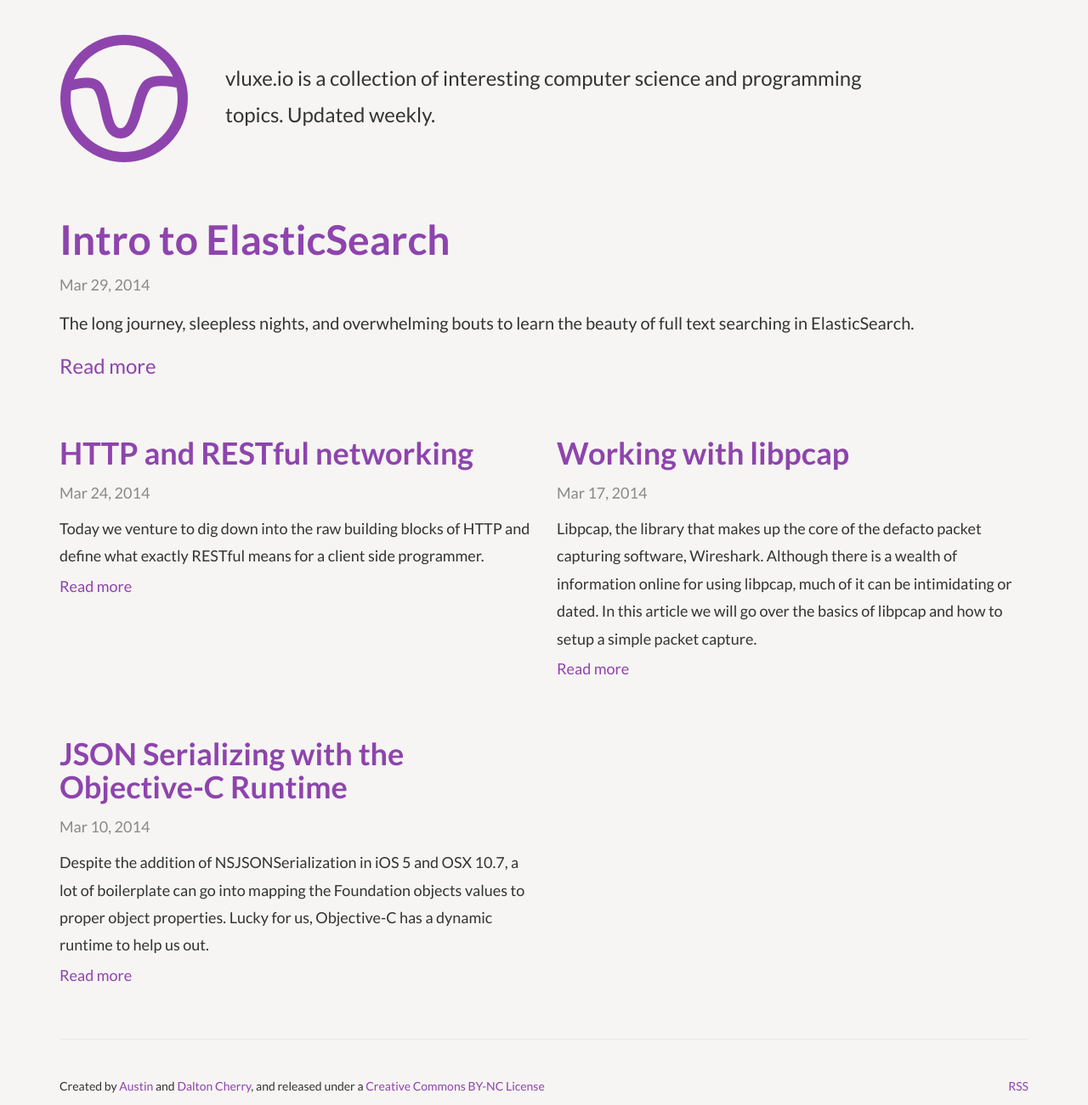
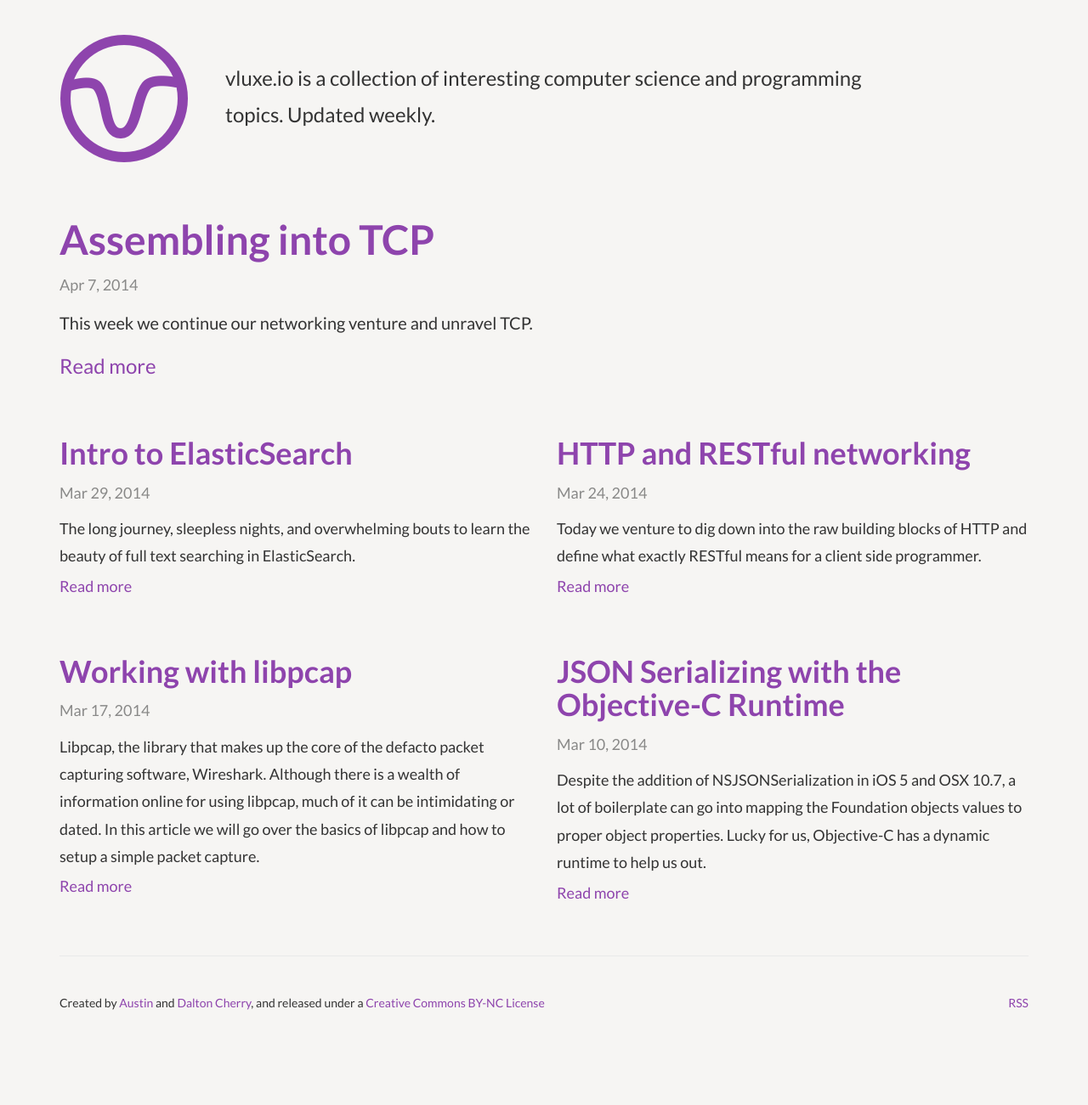
Before and after one commit to BasementKrew/revelation.io, a Jekyll site: the page built from index.html, in a window 1280 px wide. Shown: the whole page at 85% size. Built offline with Jekyll 4.4.1, drawn with Linux system fonts in a browser that asks for light colours; Markdown is read by kramdown in place of the engine named in the settings; after the commit the page ends 1204 px from its top, so only the background shows below that; some of the changed lines change nothing that is shown.

Commit message:
add TCP article

````diff
--- a/_posts/2014-03-24-HTTP-REST-networking.markdown
+++ b/_posts/2014-03-24-HTTP-REST-networking.markdown
@@ -11,7 +11,7 @@
 
 Let's start by getting some terms defined. HTTP is defined as the "Hypertext Transfer Protocol". It is the core of how we communicate on the web today. In fact you had to use HTTP to read this article right now. REST is defined as "Representational state transfer". It is a design pattern for HTTP 1.1 and how to use it efficiently. REST is a way to use HTTP to maximize the use of the HTTP protocol. Before we dig to deep into REST let's step back and take a deeper look at HTTP.
 
-HTTP is build on the TCP (Transmission Control Protocol). Without diving to deep into TCP (we will do that in a week or two), it provides a reliable, ordered connection. This means it guarantees that we will receive or more specifically know, if we have received all the data sent. A great analogy of this is when buying items from a store (like groceries, a cup of noodles, or the latest Apple products). When you finish your purchase, you are given a receipt with an itemized breakdown of what you bought. This allows you to guarantee you got everything you purchased. The same thing exist in TCP. It makes sure we got all the data we requested. If not, we would be missing pieces of our web page (which might make this article tough to understand otherwise!)
+HTTP is build on the TCP (Transmission Control Protocol). Without diving to deep into TCP (we will do that in a [week or two](TCP-networking.html)), it provides a reliable, ordered connection. This means it guarantees that we will receive or more specifically know, if we have received all the data sent. A great analogy of this is when buying items from a store (like groceries, a cup of noodles, or the latest Apple products). When you finish your purchase, you are given a receipt with an itemized breakdown of what you bought. This allows you to guarantee you got everything you purchased. The same thing exist in TCP. It makes sure we got all the data we requested. If not, we would be missing pieces of our web page (which might make this article tough to understand otherwise!)
 
 Now that we got our bases covered, let's dig into the meat of HTTP. Here is an example of a common outgoing HTTP packet.
 
--- /dev/null
+++ b/_posts/2014-04-07-TCP-networking.markdown
@@ -0,0 +1,69 @@
+---
+layout: post
+title:  "Assembling into TCP"
+date:   2014-04-07 08:00:00
+author: "<a href='http://daltoniam.com'>Dalton Cherry</a>"
+summary: "This week we continue our networking venture and unravel TCP."
+tags: TCP, networking, packets, segments, HTTP
+---
+
+As promised from the [HTTP article](HTTP-REST-networking.html), we continue our digging into TCP. For a quick refresher, TCP stands for "Transmission Control Protocol". It is the core of networking done today and is by far the most popular protocol. Why is TCP so popular? Let's find out!
+
+First off, let's start out with how a TCP Packet is structured:
+
+```
+Ethernet Header
+IP Header
+TCP header
+TCP Payload (which can be whatever is needed, e.g. HTTP content)
+```
+
+When working with packets, most packet libraries(like libpcap) just return a char* buffer (for the readers that aren't C people, this means an array to some bytes). This means each header is literally aligned right next to the other one. At first this seems crazy, why would anyone want to work content like this? Packets are created in layers as we can see above. Ethernet builds the base, then IP then TCP. We can easily swap out each layer for our needs (e.g. IPv4 or IPv6) and does not change the way our buffer is returned to us. The important take away here is that packets headers are aligned in very specific ways to keep their size compact and flexible, and TCP is no exception.
+
+Now that we outlined a TCP structure, let's go briefly over each layer of the packet. Ethernet is the base of the packet. This contains the source and destination mac addresses as well as the type of protocol that comes next (usually IPv4 or IPv6). The Ethernet header is a fixed size and always includes this data. Next comes the IP header. This varies on what it includes, depending on if it is IPv4 or IPv6. While the content is in different formats, it always includes a source and destination IP address, as well as a total size of the packet. It is important to note that both Ethernet and IP are considered "unreliable" protocols. This means the packets sent are not guaranteed to make it to their destination. TCP fixes this through some amazing wizardry that we outline below.
+
+TCP is considered a "reliable" protocol. This means packets are guaranteed to make it to their destination. At this point your are probably wondering "wait, how can an reliable be built off an unreliable one and all of sudden always make it to their destination?". This is what makes TCP so unique. It does not actually have the power to make force the packet to make it to its destination (that would be some true computer wizardry). Instead it verifies that packets arrive in order and are resent if lost in transmission. Think of it in this analogy. You go and buy some items from the store (like groceries, a cup of noodles, or the latest Apple products). When you finish your purchase, you are given a receipt with an itemized breakdown of what you bought. This allows you to guarantee you got everything you purchased and nothing was missed. The same thing exist in TCP. It has several fields to ensure the right packet sent is the one received.
+
+Alrighty, so now we have a high level view of how a TCP packet is built. Let's break down the TCP header itself.
+
+
+```
+srcPort
+dstPort
+sequence
+acknowledgement
+flags
+offset
+window
+checksum
+urgentPointer
+payload
+```
+
+Boy oh boy, that is quite a few fields! Most of these fields are used for validation and to make the packet reliable. We will go over each field briefly and highlight the most important details. If you are interested in reading a more in depth description of these fields I recommend checking out the wikipedia article on it [here](http://en.wikipedia.org/wiki/Transmission_Control_Protocol).
+
+`srcPort` and `dstPort` are the application ports to use. This is unique for every application. A well know example is port 80 is used for most web traffic. While the client's port varies it's port out to the web server, the web server is always listening on port 80. This makes complete sense, the server listens on the same port so we always know how to get there and the client picks a random port to use for itself, thus allowing multiple port 80 requests to go out at the same time (which is really good, else loading stuff would be super slow).
+
+Before we get into any of the other fields, it is important to know that TCP is "connection oriented". This means it has a direct handshake and exchange with a specific server. It sends a value to start the exchange called the handshake and expects the server to reply with a certain response. Once the handshake is establish, the content exchange can begin. The handshake is vital to ensuring that the validation is carried out properly. Now that we got that covered, onward and forward to the validation fields!
+
+
+
+`sequence`, `acknowledgement`, `flags`, `offset`, `window`, `checksum`, `urgentPointer` are all fields used for validation. `sequence` is used to identify if this is the initial sequence number. TCP packets are broken up into sequences. This is because it is possible that not all the content can be send in one packet, so the content is broken up into several different packets. Knowing if this is the first packet in the sequence makes sure we know the expected order of the packets.
+
+`acknowledgement` is the next number in sequence if the ACK flag is set.
+
+`flags` is a control bit to set the type or state of the packet. There are several different flags but the most notable are `SYN`, `ACK`, and `FIN`. `SYN` is used for a host of changes, but means to synchronize the sequence numbers. This is only set on the first packet handshake to establish the sequence number. `ACK` means that the sequence number has been acknowledge by the other host. `FIN` means no more content will be sent as we have reached the end.
+
+`offset` specifies the size of the TCP header (since it can vary).
+
+`window` this is used for flow control. It specifics how large the sequence number can get.
+
+`checksum` this is use for error checking to ensure the packet has not been corrupt during transit.
+
+`urgentPointer` is an offset from the sequence number when the The `URG` flag is set. This field is used to process a packet out of order and make its content "urgent".
+
+`payload` is the content within the TCP (like our HTTP content to show this article!).
+
+wow. That was a lot, but let's take a look at what we know now. We have successfully dissected a TCP packet and now have a basic understanding of why and how a TCP packet works. We worked mostly in the theoretical at this point and I strongly recommend running a packet capture to see a real life packet (WARNING, a plug for a personal project is imminent). This can of course be accomplished with my current academic undertaking [Orca](https://github.com/Vluxe/Orca). Version 1 of this will be released in the next few weeks and all feedback is welcomed.
+
+As always, feedback, questions, and comments are appreciated. Twitter: [@daltoniam](https://twitter.com/daltoniam).
````
